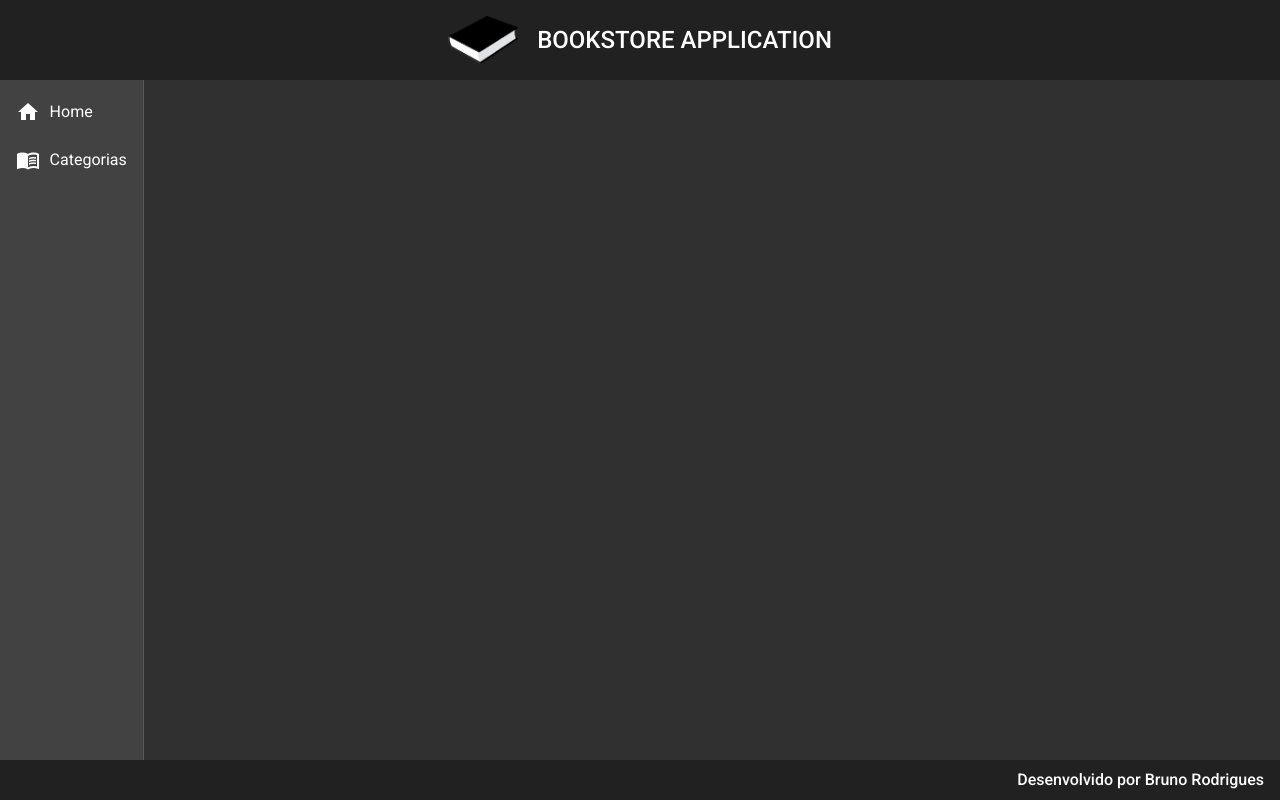
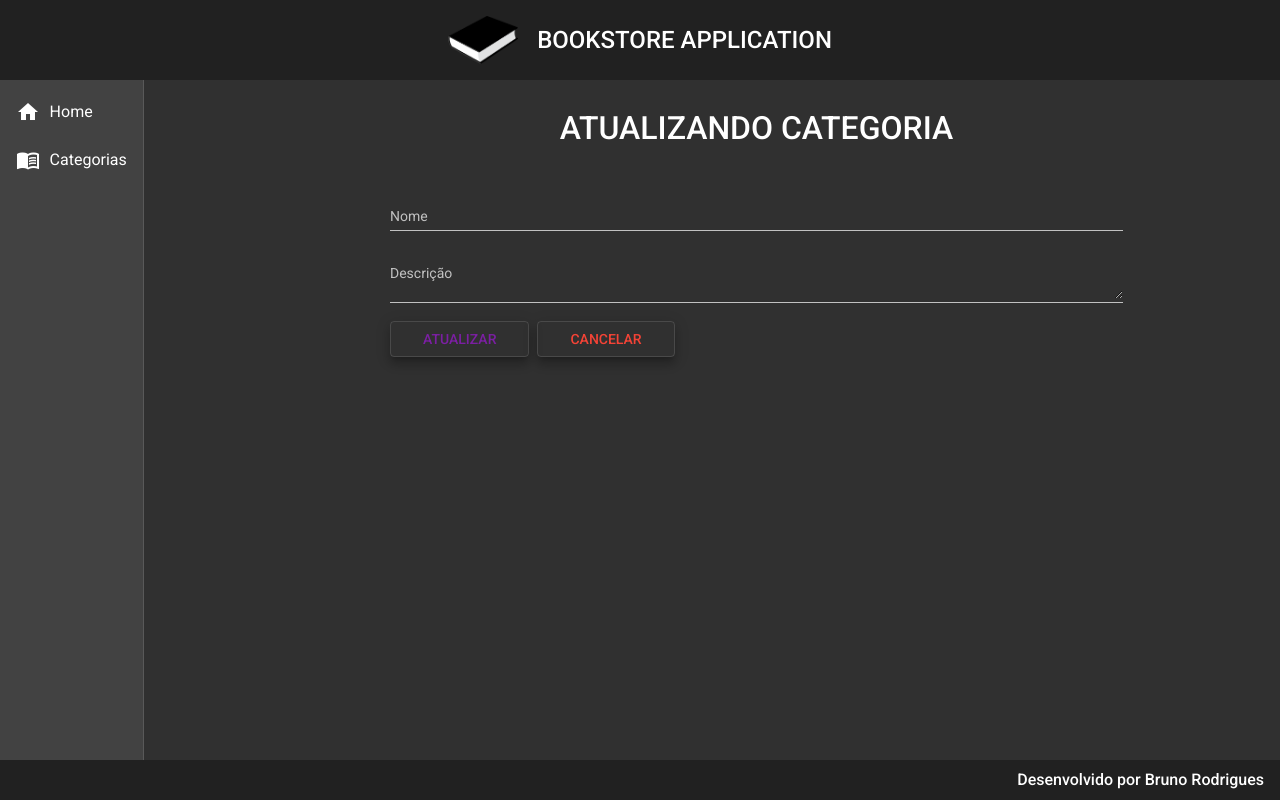
Before and after one commit to BrunoRodriguesN/bookstore-front, an Angular app: page /categorias/update/1 in a window 1280 px wide. Before the commit this address led to /. Built offline with nearby package versions, Linux system fonts and the light colour scheme; no server answers.

Commit message:
update para categoria foi implementado

```diff
--- a/src/app/app-routing.module.ts
+++ b/src/app/app-routing.module.ts
@@ -3,6 +3,7 @@
 import { CategoriaCreateComponent } from './components/views/categoria/categoria-create/categoria-create.component';
 import { CategoriaDeleteComponent } from './components/views/categoria/categoria-delete/categoria-delete.component';
 import { CategoriaReadComponent } from './components/views/categoria/categoria-read/categoria-read.component';
+import { CategoriaUpdateComponent } from './components/views/categoria/categoria-update/categoria-update.component';
 import { HomeComponent } from './components/views/home/home.component';
 
 const routes: Routes = [
@@ -21,6 +22,10 @@
   {
     path: 'categorias/delete/:id',
     component: CategoriaDeleteComponent
+  },
+  {
+    path: 'categorias/update/:id',
+    component: CategoriaUpdateComponent
   }
 ];
 
--- a/src/app/app.module.ts
+++ b/src/app/app.module.ts
@@ -24,6 +24,7 @@
 import {MatFormFieldModule} from '@angular/material/form-field';
 import {MatSnackBarModule} from '@angular/material/snack-bar';
 import { CategoriaDeleteComponent } from './components/views/categoria/categoria-delete/categoria-delete.component';
+import { CategoriaUpdateComponent } from './components/views/categoria/categoria-update/categoria-update.component';
 
 
 
@@ -37,6 +38,7 @@
     CategoriaReadComponent,
     CategoriaCreateComponent,
     CategoriaDeleteComponent,
+    CategoriaUpdateComponent,
   ],
   imports: [
     BrowserModule,
--- a/src/app/components/views/categoria/categoria-read/categoria-read.component.html
+++ b/src/app/components/views/categoria/categoria-read/categoria-read.component.html
@@ -37,7 +37,7 @@
            <ng-container matColumnDef="acoes">
              <th class="mat-header" mat-header-cell *matHeaderCellDef> AÇÕES </th>
              <td mat-cell *matCellDef="let row">
-                 <a class="edit" href="#">
+                 <a class="edit"routerLink="update/{{row.id}}">
                      <i class="material-icons">edit</i>
                  </a>
                  <a class="delete" routerLink="delete/{{row.id}}">
--- /dev/null
+++ b/src/app/components/views/categoria/categoria-update/categoria-update.component.css
@@ -0,0 +1,26 @@
+form{
+    text-align: center;
+    width: 70%;
+    margin: 2rem auto 0 auto;
+}
+
+h1{
+    font-size: 2rem;
+    font-weight: 500;
+    margin-bottom: 3rem;
+}
+
+.form{
+    width: 100%;
+}
+
+.buttons{
+    width: 100%;
+    text-align: start;
+}
+
+button{
+    margin-right: .5rem;
+    padding-right: 2rem;
+    padding-left:  2rem;
+}
--- /dev/null
+++ b/src/app/components/views/categoria/categoria-update/categoria-update.component.html
@@ -0,0 +1,18 @@
+<form >
+    <h1>ATUALIZANDO CATEGORIA </h1>
+
+    <mat-form-field class="form">
+        <mat-label>Nome</mat-label>
+        <input matInput [(ngModel)]="categoria.nome" type="text" name="nome" placeholder="Ex. Computação">
+    </mat-form-field>
+
+    <mat-form-field class="form">
+     <mat-label>Descrição</mat-label>
+     <textarea matInput [(ngModel)]="categoria.descricao" type="text" name="descricao" placeholder="Ex. Livros de computação"></textarea>
+     </mat-form-field>
+
+     <div class="buttons">
+      <button (click)="update()" class="mat-elevation-z8" mat-stroked-button color="primary">ATUALIZAR</button>
+      <button (click)="cancel()"class="mat-elevation-z8" mat-stroked-button color="warn">CANCELAR</button>
+     </div>
+ </form>
--- /dev/null
+++ b/src/app/components/views/categoria/categoria-update/categoria-update.component.ts
@@ -0,0 +1,46 @@
+import { Component, OnInit } from '@angular/core';
+import { ActivatedRoute, Router } from '@angular/router';
+import { Categoria } from '../categoria.model';
+import { CategoriaService } from '../categoria.service';
+
+@Component({
+  selector: 'app-categoria-update',
+  templateUrl: './categoria-update.component.html',
+  styleUrls: ['./categoria-update.component.css']
+})
+export class CategoriaUpdateComponent implements OnInit {
+
+  categoria: Categoria = {
+    id: '',
+    nome: '',
+    descricao: ''
+  }
+
+  constructor(private service: CategoriaService, private route: ActivatedRoute, private router: Router ) { }
+
+  ngOnInit(): void {
+    this.categoria.id = this.route.snapshot.paramMap.get('id')!
+    this.findById();
+  }
+
+  findById(): void {
+    this.service.findById(this.categoria.id!).subscribe((resposta) => {
+      this.categoria.nome = resposta.nome
+      this.categoria.descricao = resposta.descricao
+    })
+  }
+
+  update(): void {
+    this.service.update(this.categoria).subscribe((resposta) => {
+      this.router.navigate(['categorias'])
+      this.service.mensagem('Categoria atualizada com sucesso!')
+    }, err => {
+      this.service.mensagem('Validar se todos os campos estão preenchidos corretamente!')
+    })
+  }
+
+  cancel(): void{
+    this.router.navigate(['categorias'])
+  }
+
+}
--- a/src/app/components/views/categoria/categoria.service.ts
+++ b/src/app/components/views/categoria/categoria.service.ts
@@ -35,6 +35,13 @@
 
     }
 
+    update(categoria: Categoria):Observable<void>{
+
+      const url = `${this.baseUrl}/categorias/${categoria.id}`
+      return this.http.put<void>(url, categoria)
+
+    }
+
     mensagem(str: String): void {
       this._snack.open(`${str}`, `OK`, {
         horizontalPosition: 'end',
```
